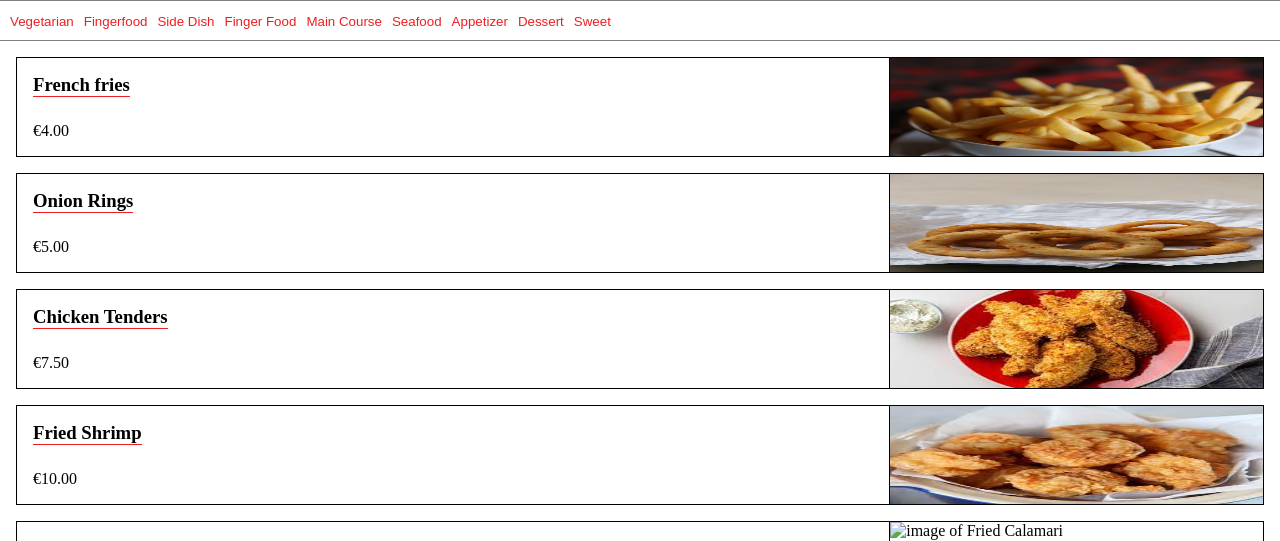
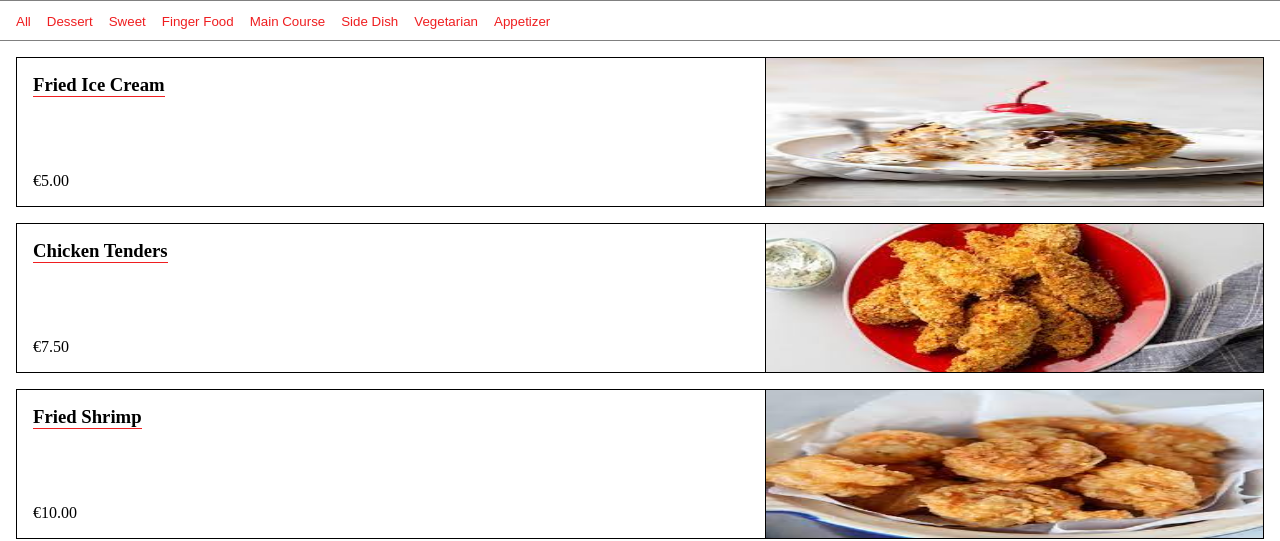
Before and after one commit to KilianBoute/11.DOM-exploration, a plain HTML site: page 5_Dark-kitchen-project/index.html in a window 1280 px wide. Shown: the part 259-800 px from the top of the page. Drawn offline with Linux system fonts and the light colour scheme.

Commit message:
Add category filter functionality

```diff
--- a/5_Dark-kitchen-project/index.html
+++ b/5_Dark-kitchen-project/index.html
@@ -33,6 +33,7 @@
     <main>
         <div class="menu-header"><h1>MENU</h1></div>
         <ul class="category-list">
+            <li><button type="button" value="all" class="catButton" id="allButton">All</button></li>
         </ul>
         <article class="menu">
 
--- a/5_Dark-kitchen-project/scripts.js
+++ b/5_Dark-kitchen-project/scripts.js
@@ -2,7 +2,7 @@ const menu = [
     {
         name: "French fries",
         price: "€4.00",
-        categories: ["Vegetarian", "Fingerfood", "Side Dish"],
+        categories: ["Vegetarian", "Finger Food", "Side Dish"],
         image: "images/frenchFries.jpg",
     },
     {
@@ -20,13 +20,13 @@ const menu = [
     {
         name: "Fried Shrimp",
         price: "€10.00",
-        categories: ["Main Course", "Seafood"],
+        categories: ["Main Course"],
         image: "images/friedShrimp.jpg"
     },
     {
         name: "Fried Calamari",
         price: "€11.00",
-        categories: ["Appetizer", "Seafood"],
+        categories: ["Appetizer"],
         image: "images/friedCalamari.jpg"
     },
     {
@@ -44,7 +44,7 @@ const menu = [
     {
         name: "Tempura",
         price: "€12.00",
-        categories: ["Appetizer", "Seafood"],
+        categories: ["Appetizer"],
         image: "images/tempura.jpg"
     },
     {
@@ -103,7 +103,14 @@ const menu = [
     },
 ];
 
+menu.sort(function(a, b){return 0.5 - Math.random()});
+
 const categories = [];
+const menuDiv = document.querySelector('.menu');
+const categoryList = document.querySelector('.category-list');
+const btnAll = document.querySelector('#allButton');
+
+
 const addCategory = (e) => {
     e.categories.forEach(cat => {
         const containsCat = categories.includes(cat);
@@ -114,6 +121,14 @@ const addCategory = (e) => {
             catLink.type = "button";
             catLink.innerText = cat;
             catLink.className = "catButton";
+            catLink.value = cat;
+            catLink.addEventListener('click', (c) => {
+                const listOfCategory = menu.filter((cat) => cat.categories.includes(c.target.value));
+                menuDiv.innerHTML = "";
+                listOfCategory.forEach(element => {
+                    addMenuItem(element);
+                });
+            });
             categoryItem.appendChild(catLink);
             categoryList.appendChild(categoryItem);
             categories.push(cat)
@@ -121,8 +136,6 @@ const addCategory = (e) => {
     });
 }
 
-const menuDiv = document.querySelector('.menu');
-const categoryList = document.querySelector('.category-list');
 const addMenuItem = (e) => {
 
     const newCard = document.createElement('div');
@@ -156,7 +169,11 @@ const addMenuItem = (e) => {
     menuDiv.appendChild(newCard);
 }
 
-
-menu.forEach(element => {
-    addMenuItem(element);
-});
+const fillMenu = () => {
+    menuDiv.innerHTML = "";
+    menu.forEach(element => {
+        addMenuItem(element);
+    });
+}
+fillMenu();
+btnAll.addEventListener('click', fillMenu);
--- a/5_Dark-kitchen-project/style.css
+++ b/5_Dark-kitchen-project/style.css
@@ -79,7 +79,7 @@ main{
     border: none;
     display: inline;
     white-space: nowrap;
-    margin-left: 10px;
+    margin-left: 1rem;
 }
 
 .catButton:hover{
@@ -99,7 +99,7 @@ main{
 .card{
     display: flex;
     justify-content: space-between;
-    height: 100px;
+    height: 150px;
     border: 1px solid var(--color-secondairy);
 }
 
@@ -117,7 +117,7 @@ main{
 
 .cardRight{
     margin: 0;
-    width: 30%;
+    width: 40%;
     border-left: 1px solid var(--color-secondairy);
 }
 
```
